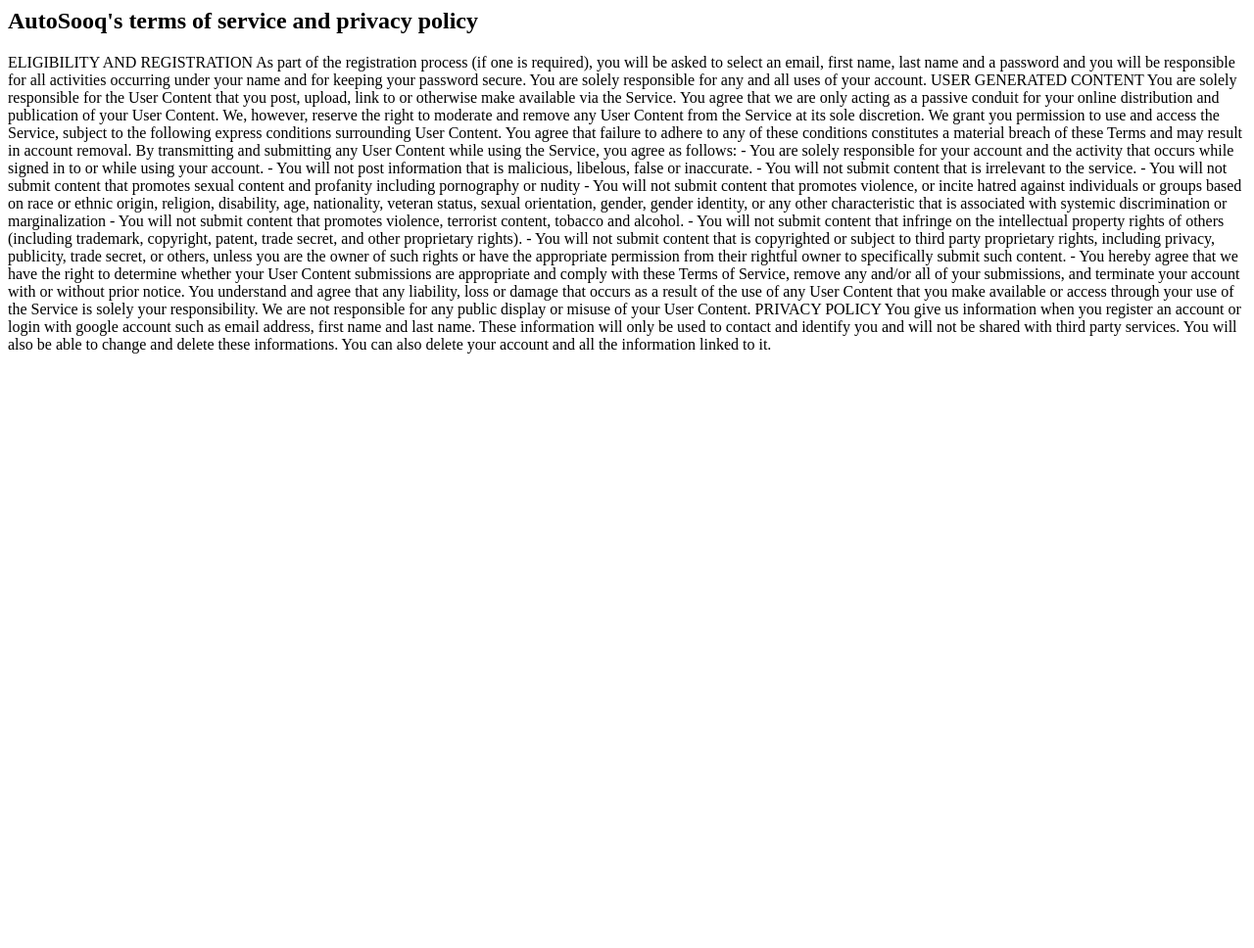
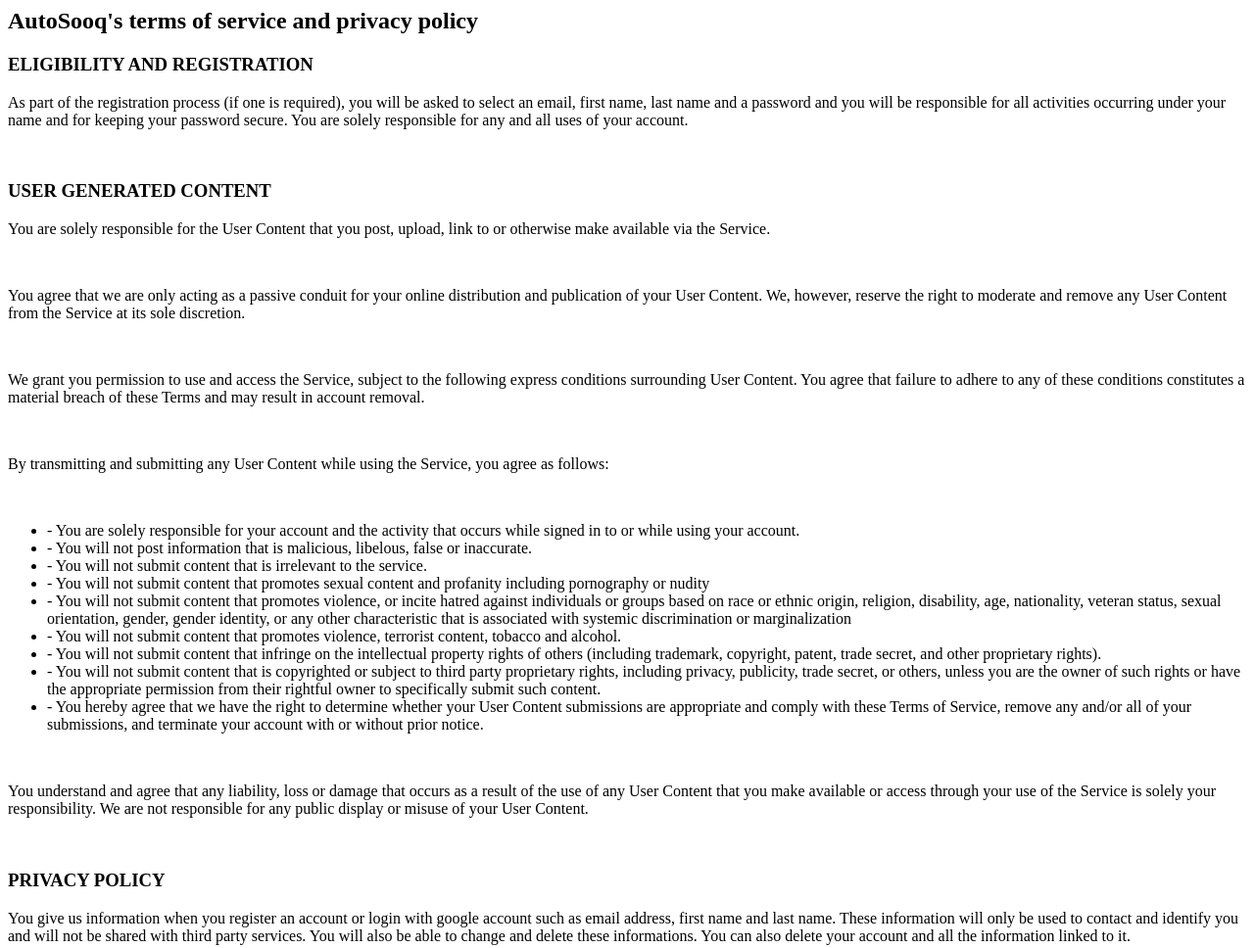
Before and after one commit to itshedii/AutoSooq, a plain HTML site: page index.html in a window 1280 px wide. Shown: the whole page at 98% size. Before the commit the page ends 800 px from the top, so only its background shows below. Drawn offline with Linux system fonts and the light colour scheme.

Commit message:
Update index.html

```diff
--- a/index.html
+++ b/index.html
@@ -1,30 +1,32 @@
 <h2>AutoSooq's terms of service and privacy policy</h2>
 
-<p>ELIGIBILITY AND REGISTRATION
-As part of the registration process (if one is required), you will be asked to select an email, first name, last name and a password and you will be responsible for all activities occurring under your name and for keeping your password secure. You are solely responsible for any and all uses of your account.
 
-USER GENERATED CONTENT
-You are solely responsible for the User Content that you post, upload, link to or otherwise make available via the Service.
+<h3>ELIGIBILITY AND REGISTRATION</h3>
+<p>As part of the registration process (if one is required), you will be asked to select an email, first name, last name and a password and you will be responsible for all activities occurring under your name and for keeping your password secure. You are solely responsible for any and all uses of your account.</p></br>
 
-You agree that we are only acting as a passive conduit for your online distribution and publication of your User Content. We, however, reserve the right to moderate and remove any User Content from the Service at its sole discretion.
+<h3>USER GENERATED CONTENT</h3>
+<p>You are solely responsible for the User Content that you post, upload, link to or otherwise make available via the Service.</p></br>
 
-We grant you permission to use and access the Service, subject to the following express conditions surrounding User Content. You agree that failure to adhere to any of these conditions constitutes a material breach of these Terms and may result in account removal.
+<p>You agree that we are only acting as a passive conduit for your online distribution and publication of your User Content. We, however, reserve the right to moderate and remove any User Content from the Service at its sole discretion.</p></br>
 
-By transmitting and submitting any User Content while using the Service, you agree as follows:
+<p>We grant you permission to use and access the Service, subject to the following express conditions surrounding User Content. You agree that failure to adhere to any of these conditions constitutes a material breach of these Terms and may result in account removal.</p></br>
 
-- You are solely responsible for your account and the activity that occurs while signed in to or while using your account.
-- You will not post information that is malicious, libelous, false or inaccurate.
-- You will not submit content that is irrelevant to the service.
-- You will not submit content that promotes sexual content and profanity including pornography or nudity
-- You will not submit content that promotes violence, or incite hatred against individuals or groups based on race or ethnic origin, religion, disability, age, nationality, veteran status, sexual orientation, gender, gender identity, or any other characteristic that is associated with systemic discrimination or marginalization
-- You will not submit content that promotes violence, terrorist content, tobacco and alcohol.
-- You will not submit content that infringe on the intellectual property rights of others (including trademark, copyright, patent, trade secret, and other proprietary rights).
-- You will not submit content that is copyrighted or subject to third party proprietary rights, including privacy, publicity, trade secret, or others, unless you are the owner of such rights or have the appropriate permission from their rightful owner to specifically submit such content.
-- You hereby agree that we have the right to determine whether your User Content submissions are appropriate and comply with these Terms of Service, remove any and/or all of your submissions, and terminate your account with or without prior notice.
+<p>By transmitting and submitting any User Content while using the Service, you agree as follows:</p></br>
 
-You understand and agree that any liability, loss or damage that occurs as a result of the use of any User Content that you make available or access through your use of the Service is solely your responsibility. We are not responsible for any public display or misuse of your User Content.
+<ul>
+<li>- You are solely responsible for your account and the activity that occurs while signed in to or while using your account.</li>
+<li>- You will not post information that is malicious, libelous, false or inaccurate.</li>
+<li>- You will not submit content that is irrelevant to the service.</li>
+<li>- You will not submit content that promotes sexual content and profanity including pornography or nudity</li>
+<li>- You will not submit content that promotes violence, or incite hatred against individuals or groups based on race or ethnic origin, religion, disability, age, nationality, veteran status, sexual orientation, gender, gender identity, or any other characteristic that is associated with systemic discrimination or marginalization</li>
+<li>- You will not submit content that promotes violence, terrorist content, tobacco and alcohol.</li>
+<li>- You will not submit content that infringe on the intellectual property rights of others (including trademark, copyright, patent, trade secret, and other proprietary rights).</li>
+<li>- You will not submit content that is copyrighted or subject to third party proprietary rights, including privacy, publicity, trade secret, or others, unless you are the owner of such rights or have the appropriate permission from their rightful owner to specifically submit such content.</li>
+<li>- You hereby agree that we have the right to determine whether your User Content submissions are appropriate and comply with these Terms of Service, remove any and/or all of your submissions, and terminate your account with or without prior notice.</li>
+</ul></br>
+<p>You understand and agree that any liability, loss or damage that occurs as a result of the use of any User Content that you make available or access through your use of the Service is solely your responsibility. We are not responsible for any public display or misuse of your User Content.</p></br>
 
-PRIVACY POLICY
+<h3>PRIVACY POLICY</h3>
 
-You give us information when you register an account or login with google account such as email address, first name and last name. These information will only be used to contact and identify you and will not be shared with third party services.
-You will also be able to change and delete these informations. You can also delete your account and all the information linked to it.</p>
+<p>You give us information when you register an account or login with google account such as email address, first name and last name. These information will only be used to contact and identify you and will not be shared with third party services.
+You will also be able to change and delete these informations. You can also delete your account and all the information linked to it.</p></p>
```
